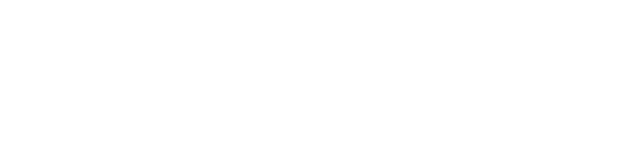
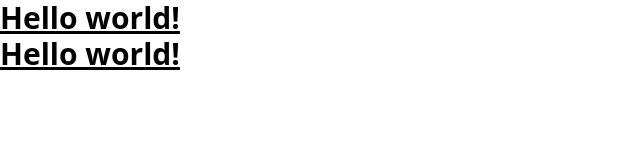
Before and after one commit to hankyeol-jung/elesther, a plain HTML site: page index.html in a window 1280 px wide. Shown: the whole page, without its empty margins (0-640 px from the left). Drawn offline with nearby package versions, Linux system fonts and the light colour scheme.

Commit message:
tailwind 셋팅

```diff
--- a/index.html
+++ b/index.html
@@ -4,7 +4,26 @@
     <meta charset="UTF-8" />
     <meta http-equiv="X-UA-Compatible" content="IE=edge" />
     <meta name="viewport" content="width=device-width, initial-scale=1.0" />
+
+    <!-- <script src="https://cdn.tailwindcss.com"></script> -->
+    <script src="https://cdn.tailwindcss.com?plugins=forms,typography,aspect-ratio,line-clamp"></script>
+
     <title>Document</title>
+
+    <!-- <style type="text/tailwindcss">
+      @layer utilities {
+        .content-auto {
+          content-visibility: auto;
+        }
+      }
+    </style>
+
+    <script>
+      tailwind.config = { theme: { extend: { colors: { red: "#da373d" } } } };
+    </script> -->
   </head>
-  <body></body>
+  <body>
+    <h2 class="text-3xl font-bold underline text-red">Hello world!</h2>
+    <h1 class="text-3xl font-bold underline">Hello world!</h1>
+  </body>
 </html>
```
Also changed, not shown: 1 other file.
